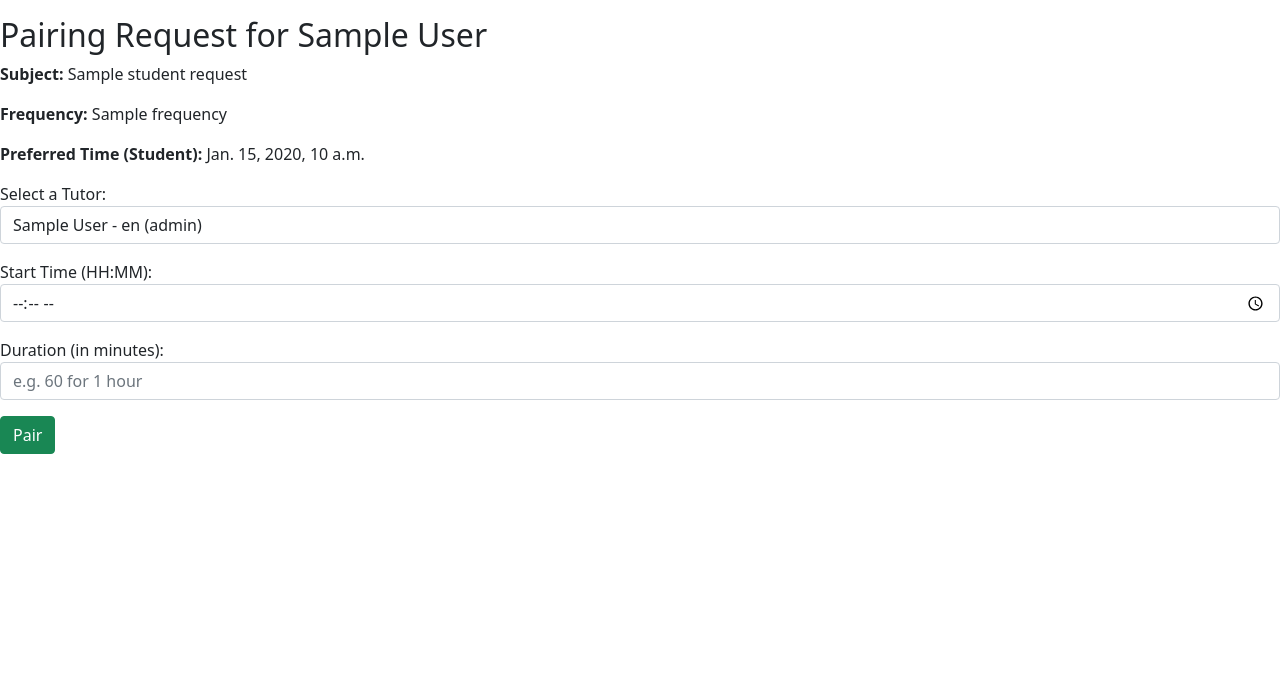
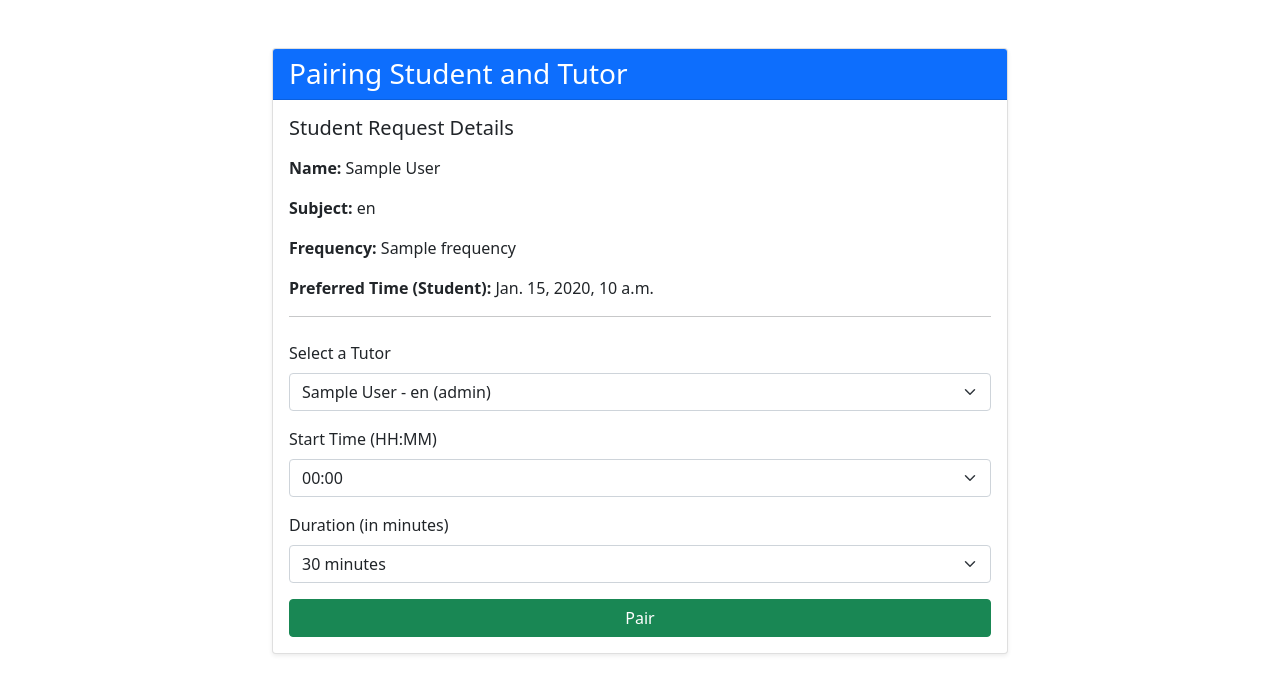
Before and after one commit to sarutafeel/Team_Lynx, a Django app: template tutorials/templates/pair_request.html in a window 1280 px wide. Shown: the part 56-750 px from the top of the page. Run offline with Django 3.2, Linux system fonts and the light colour scheme; the template is opened without the code that fills it: most values are stand-ins (such as "Sample title", 1, 10 or a date in 2020); some libraries are stand-ins or nearby versions.

Commit message:
Change the UI for pair_request.html

```diff
--- a/tutorials/templates/pair_request.html
+++ b/tutorials/templates/pair_request.html
@@ -1,37 +1,114 @@
 {% extends 'base_content.html' %}
 {% block content %}
-<h2>Pairing Request for {{ student_request.student.first_name }} {{ student_request.student.last_name }}</h2>
-<p><strong>Subject:</strong> {{ student_request.subject }}</p>
+<div class="container my-5">
+    <div class="row justify-content-center">
+        <div class="col-md-8">
+
+
+            <div class="card shadow-sm">
+                <div class="card-header bg-primary text-white">
+                    <h3 class="mb-0">Pairing Student and Tutor</h3>
+                </div>
+
+                <div class="card-body">
+
+                    <h5 class="mb-3">Student Request Details</h5>
+                    <p><strong>Name:</strong> {{ student_request.student.first_name }} {{ student_request.student.last_name }}</p>
+                    <p><strong>Subject:</strong> {{ student_request.language }}</p>
                     <p><strong>Frequency:</strong> {{ student_request.frequency }}</p>
                     <p><strong>Preferred Time (Student):</strong> {{ student_request.preferred_time }}</p>
 
-<form method="post">
+                    <hr>
+
+                    <form method="post" class="mt-4">
                         {% csrf_token %}
+
+                        <!-- tutor selection -->
                         <div class="mb-3">
-        <label for="tutor_request_id">Select a Tutor:</label>
-        <select name="tutor_request_id" id="tutor_request_id" class="form-control">
+                            <label for="tutor_request_id" class="form-label">Select a Tutor</label>
+                            <select name="tutor_request_id" id="tutor_request_id" class="form-select">
                                 {% for t_req in tutor_requests %}
                                 <option value="{{ t_req.id }}">
-                {{ t_req.tutor.first_name }} {{ t_req.tutor.last_name }} - {{ t_req.languages }} ({{ t_req.level_can_teach }})
+                                    {{ t_req.tutor.first_name }} {{ t_req.tutor.last_name }}
+                                    - {{ t_req.languages }} ({{ t_req.level_can_teach }})
                                 </option>
                                 {% endfor %}
                             </select>
                         </div>
+
+                        <!-- start time only have the :00 and :30  -->
+                        <div class="mb-3">
+                            <label for="start_time" class="form-label">Start Time (HH:MM)</label>
+                            <select type="time" name="start_time" id="start_time" class="form-select">
+                                <option value="00:00">00:00</option>
+                                <option value="00:30">00:30</option>
+                                <option value="01:00">01:00</option>
+                                <option value="01:30">01:30</option>
+                                <option value="02:00">02:00</option>
+                                <option value="02:30">02:30</option>
+                                <option value="03:00">03:00</option>
+                                <option value="03:30">03:30</option>
+                                <option value="04:00">04:00</option>
+                                <option value="04:30">04:30</option>
+                                <option value="05:00">05:00</option>
+                                <option value="05:30">05:30</option>
+                                <option value="06:00">06:00</option>
+                                <option value="06:30">06:30</option>
+                                <option value="07:00">07:00</option>
+                                <option value="07:30">07:30</option>
+                                <option value="08:00">08:00</option>
+                                <option value="08:30">08:30</option>
+                                <option value="09:00">09:00</option>
+                                <option value="09:30">09:30</option>
+                                <option value="10:00">10:00</option>
+                                <option value="10:30">10:30</option>
+                                <option value="11:00">11:00</option>
+                                <option value="11:30">11:30</option>
+                                <option value="12:00">12:00</option>
+                                <option value="12:30">12:30</option>
+                                <option value="13:00">13:00</option>
+                                <option value="13:30">13:30</option>
+                                <option value="14:00">14:00</option>
+                                <option value="14:30">14:30</option>
+                                <option value="15:00">15:00</option>
+                                <option value="15:30">15:30</option>
+                                <option value="16:00">16:00</option>
+                                <option value="16:30">16:30</option>
+                                <option value="17:00">17:00</option>
+                                <option value="17:30">17:30</option>
+                                <option value="18:00">18:00</option>
+                                <option value="18:30">18:30</option>
+                                <option value="19:00">19:00</option>
+                                <option value="19:30">19:30</option>
+                                <option value="20:00">20:00</option>
+                                <option value="20:30">20:30</option>
+                                <option value="21:00">21:00</option>
+                                <option value="21:30">21:30</option>
+                                <option value="22:00">22:00</option>
+                                <option value="22:30">22:30</option>
+                                <option value="23:00">23:00</option>
+                                <option value="23:30">23:30</option>
                             </select>
                         </div>
 
-
+                        <!-- duration -->
                         <div class="mb-3">
-        <label for="start_time">Start Time (HH:MM):</label>
-        <input type="time" name="start_time" id="start_time" class="form-control">
+                            <label for="duration" class="form-label">Duration (in minutes)</label>
+                            <select name="duration" id="duration" class="form-select">
+                                <option value="30">30 minutes</option>
+                                <option value="60">60 minutes</option>
+                                <option value="90">90 minutes</option>
+                                <option value="120">120 minutes</option>
+                            </select>
                         </div>
 
-    <div class="mb-3">
-        <label for="duration">Duration (in minutes):</label>
-        <input type="number" name="duration" id="duration" class="form-control" placeholder="e.g. 60 for 1 hour">
+                        <!-- submit button -->
+                        <button type="submit" class="btn btn-success w-100">Pair</button>
+                    </form>
+                </div>
             </div>
 
-    <button type="submit" class="btn btn-success">Pair</button>
-</form>
-
+        </div>
+    </div>
+</div>
 {% endblock %}
```
Also changed, not shown: tutorials/migrations/0001_initial.py. Lines whose indentation alone changed are shown as unchanged.
